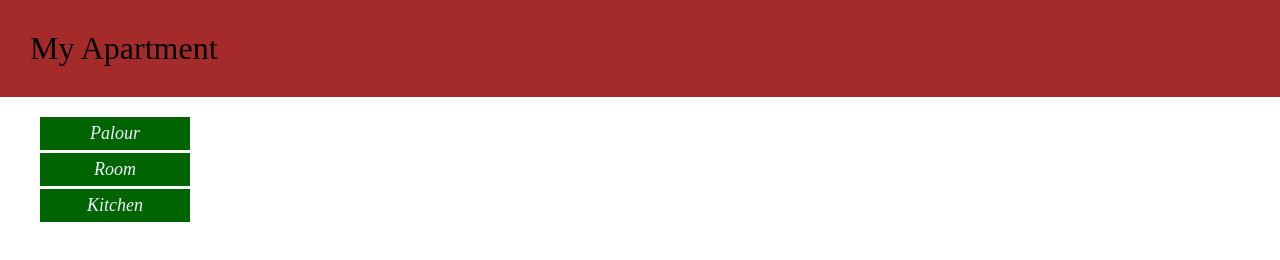
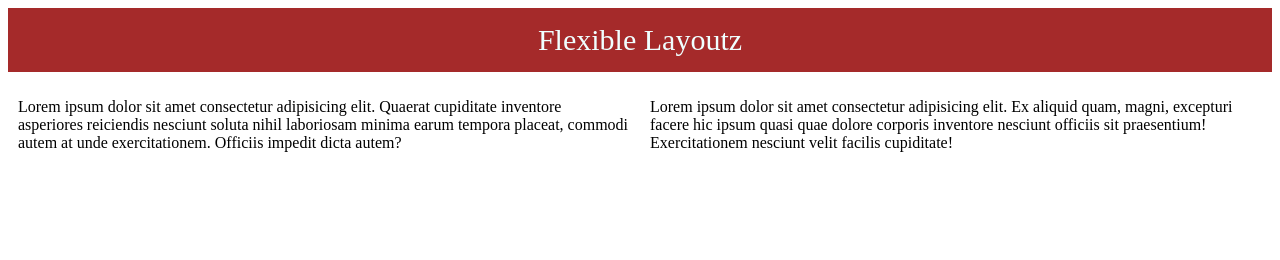
Before and after one commit to vo-ke/still-learning, a plain HTML site: page index.html in a window 1280 px wide. Drawn offline with Linux system fonts and the light colour scheme.

Commit message:
layering

```diff
--- a/index.html
+++ b/index.html
@@ -8,14 +8,17 @@
     <link rel="stylesheet" href="./styles.css">
 </head>
 <body>
-    <h1 id="top">My Apartment</h1>
+    <header>
+        Flexible Layoutz
+    </header>
 
-<article>
-    <ul>
-        <li><a href="#">Palour</a></li>
-        <li><a href="#">Room</a></li>
-        <li><a href="#">Kitchen</a></li>
-
-
+    <div>
+<p>
+    Lorem ipsum dolor sit amet consectetur adipisicing elit. Quaerat cupiditate inventore asperiores reiciendis nesciunt soluta nihil laboriosam minima earum tempora placeat, commodi autem at unde exercitationem. Officiis impedit dicta autem?
+</p>
+<p>
+    Lorem ipsum dolor sit amet consectetur adipisicing elit. Ex aliquid quam, magni, excepturi facere hic ipsum quasi quae dolore corporis inventore nesciunt officiis sit praesentium! Exercitationem nesciunt velit facilis cupiditate!
+</p>
+    </div>
 </body>
 </html>
--- a/styles.css
+++ b/styles.css
@@ -4,50 +4,23 @@
     margin: 30px;
     background-color: brown;
     margin: 0px;
-    border: 400px brown;
-    display: block;
-    padding: 30px;
-margin-bottom: 20px;
+    box-sizing: border-box;
 }
 
-article li {
-    list-style: none;
-    margin-top: 3px;
-}
-*{
-box-sizing:border-box;
+header{
 margin: 0px;
-border: 0px;
-}
-a:link, a:visited{
-    background-color: darkgreen;
-    font-size: large;
-    text-decoration: none;
+    font-size: 30px;
+    text-align: center;
+    background-color: brown;
     display: block;
-    width: 150px;
-    color: aliceblue;
-    text-align: center;
-    border: 5px;
-    margin-bottom: 3px;
- font-style: italic;
-    padding: 6px;
+    color: azure;
+    padding: 15px;
 
 }
 
-
-a:hover, a:active{
-    background-color: gray;
-    color: purple;
+p{
+    box-sizing: border-box;
+    width: 50%;
+    padding: 10px;
+    float: left;
 }
-
-
-.box{
-    width: 300px;
-    background-color: blue;
-    display: block;
-    margin-top: 90px;
-    border: 3px solid red;
-    padding: 7px;
-    margin-left: 0px;
-    p
-}
```
